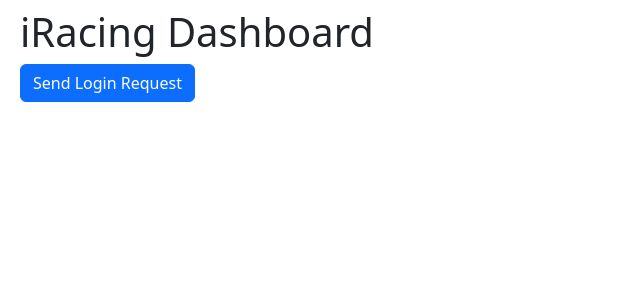
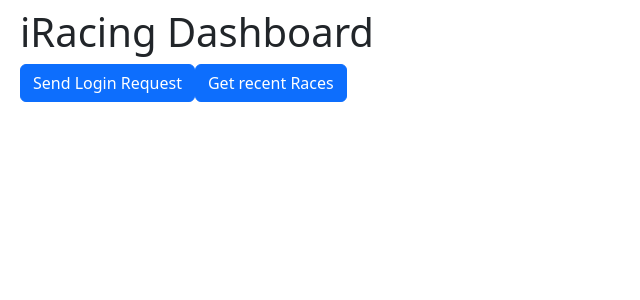
Before and after one commit to JoshuaTLand/iRacingDashboard, an Angular app in the folder iRacing-Dashboard-Angular/: page / in a window 1280 px wide. Shown: the top 300 px of the page, without its empty margins (0-640 px from the left). Built offline with nearby package versions, Linux system fonts and the light colour scheme; no server answers.

Commit message:
updated post request

```diff
--- a/iRacing-Dashboard-Angular/src/app/api.service.ts
+++ b/iRacing-Dashboard-Angular/src/app/api.service.ts
@@ -10,26 +10,30 @@
 
   constructor(private http:HttpClient) { }
 
-  loginURL:string = "https://members-ng.iracing.com/auth";
-  recent_racesURL:string = "https://members-ng.iracing.com/data/stats/member_recent_races";
   race_resultsURL:string = "https://members-ng.iracing.com/data/results/get";
 
   requestLogIn():any{
-    // const httpHeaders = new HttpHeaders({
-    //   'Content-Type': 'application/x-www-form-urlencoded',
-    //   'Access-Control-Allow-Origin': 'http://localhost:4200'
-    // });
+    const httpOptions = {
+      headers: new HttpHeaders({
+        'Content-Type':  'application/json'
+      }),
+      observe: 'response' as 'response'
+    };
     let body = {
       email: `${Secret.email}`,
       password: `${Secret.password}`
     };
-    return this.http.post('/auth/post/json', body).subscribe((response) => {
+    return this.http.post('/auth', body, httpOptions).subscribe((response) => {
+      //Secret.custId = response.custId;
+      console.log(response);
     });
   }
 
-  getRecentRaces(user_id:string):any{
-    return this.http.get(`${this.recent_racesURL}?cust_id=${user_id}`)
+  cust_ID:string = "543757";
+  getRecentRaces():any{
+    return this.http.get(`/data/stats/member_recent_races?cust_id=${this.cust_ID}`);
   }
+
   getRaceResults(subsession_id:string):any{
     return this.http.get(`${this.race_resultsURL}?subsession_id=${subsession_id}`)
   }
--- a/iRacing-Dashboard-Angular/src/app/homepage/homepage.component.html
+++ b/iRacing-Dashboard-Angular/src/app/homepage/homepage.component.html
@@ -6,6 +6,13 @@
         <button type="button" class="btn btn-primary" (click)="login()">
           Send Login Request
         </button>
+        <button
+          type="button"
+          class="btn btn-primary"
+          (click)="getRecentRaces()"
+        >
+          Get recent Races
+        </button>
       </div>
     </div>
   </div>
--- a/iRacing-Dashboard-Angular/src/app/homepage/homepage.component.ts
+++ b/iRacing-Dashboard-Angular/src/app/homepage/homepage.component.ts
@@ -1,5 +1,6 @@
 import { Component } from '@angular/core';
 import { ApiService } from '../api.service';
+import { Secret } from '../secret';
 
 @Component({
   selector: 'app-homepage',
@@ -10,7 +11,11 @@
   constructor(private apiService:ApiService) {}
 
   login(){
-    this.apiService.requestLogIn().subscribe((response:any) => {
+    this.apiService.requestLogIn();
+    //console.log(Secret.custId);
+  }
+  getRecentRaces(){
+    this.apiService.getRecentRaces().subscribe((response:any) => {
       console.log(response);
     })
   }
--- a/iRacing-Dashboard-Angular/src/proxy.conf.json
+++ b/iRacing-Dashboard-Angular/src/proxy.conf.json
@@ -4,5 +4,11 @@
         "secure": true,
         "changeOrigin": true,
         "logLevel": "debug"
+    },
+    "/data/stats/member_recent_races":{
+        "target": "https://members-ng.iracing.com",
+        "secure": true,
+        "changeOrigin": true,
+        "logLevel": "debug"
     }
 }
```
